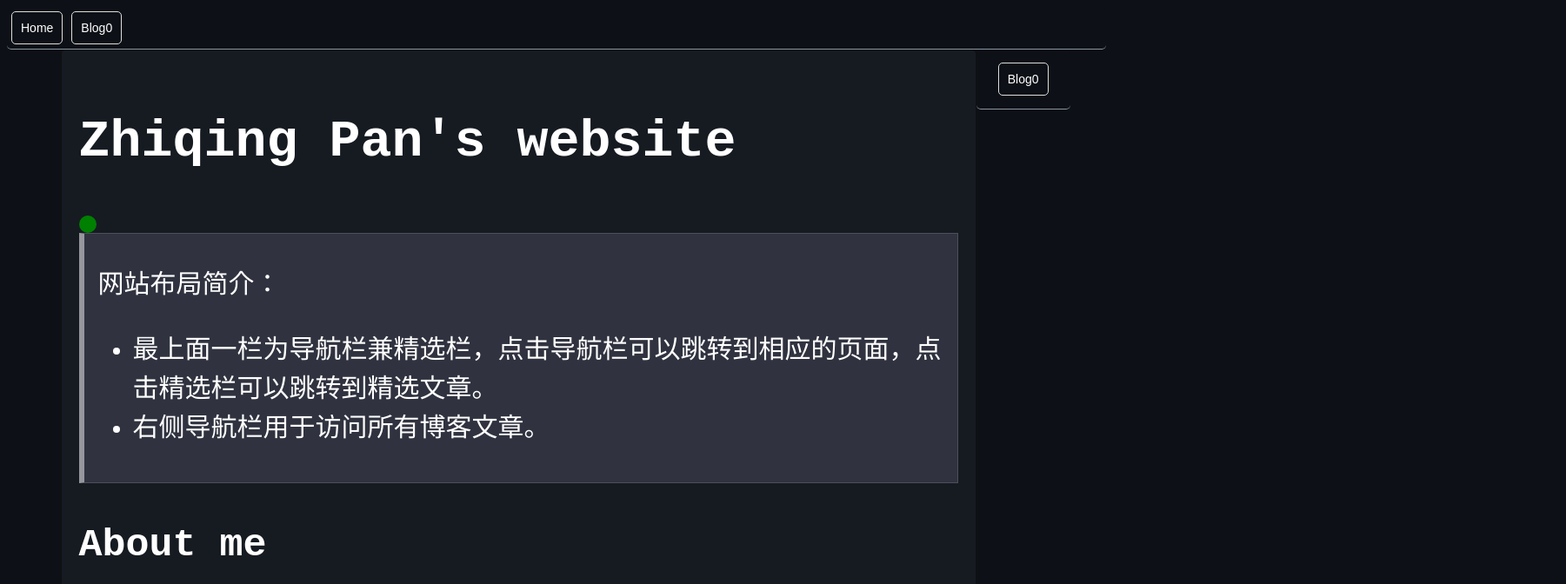
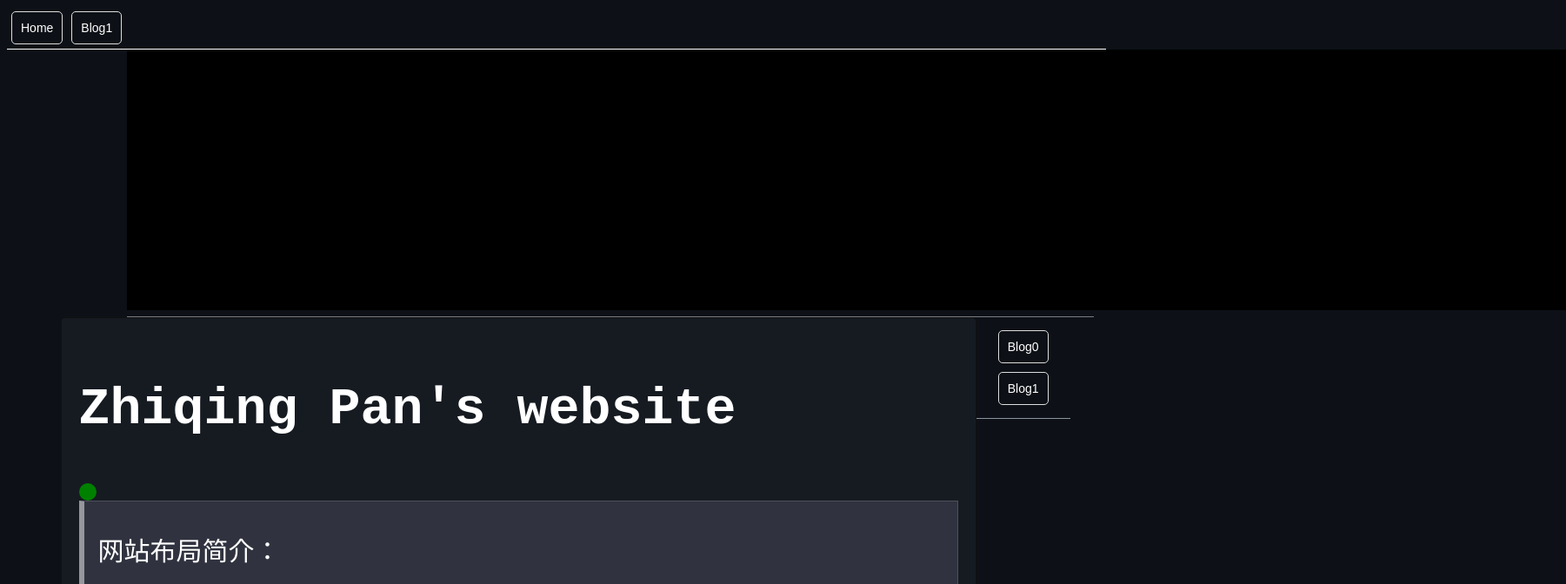
Before and after one commit to pzq123456/pzq123456.github.io, a plain HTML site: page index.html in a window 1280 px wide. Shown: the top 672 px of the page at 87% size, 1801 px wide, since content can reach past the window. Drawn offline with nearby package versions, Linux system fonts and the light colour scheme; a small style sheet from the web is missing.

Commit message:
doing: 持续开发命令行（canvas）

```diff
--- a/blogs/meta.js
+++ b/blogs/meta.js
@@ -4,6 +4,12 @@ export const metalist = [
         "path" : "blogs/Blog0.md",
         "date" : "2023-10-14",
         "tag" : "info"
+    },
+    {
+        "title" : "Blog1",
+        "path" : "blogs/Blog1.md",
+        "date" : "2023-10-15",
+        "tag" : "front-end"
     },
 ]
 
--- a/index.html
+++ b/index.html
@@ -6,6 +6,10 @@
 </head>
 <body>
     <div id="navBar"></div>
+
+    <div id="terminal">
+
+    </div>
 
     <div class="wrapper">
       <div id="content"></div>
--- a/main.js
+++ b/main.js
@@ -2,6 +2,7 @@ import { fileToHtml } from './helpers/markdown.js';
 import { fillNavBar } from './helpers/navBar.js';
 import {markedHighlight} from './helpers/highlight.js';
 import { metalist } from './blogs/meta.js'; // metalist is a list of blog metadata
+import { createCanvas } from './src/Terminal/view.js'
 // config code highlight into the marked.js
 marked = new marked.Marked(
     markedHighlight({
@@ -13,6 +14,10 @@ marked = new marked.Marked(
       }
     })
 );
+
+// Terminal
+createCanvas(document.getElementById('terminal'), 1655, 300);
+
 
 
 const mdStyle = {
@@ -38,9 +43,9 @@ fillNavBar(document.getElementById('navBar'),
             fileToHtml('/README.md',document.getElementById('content'), mdStyle);
         }
     },{
-        "text": "Blog0",
+        "text": "Blog1",
         "action": function(){
-            fileToHtml('/blogs/Blog0.md',document.getElementById('content'), mdStyle);
+            fileToHtml('/blogs/Blog1.md',document.getElementById('content'), mdStyle);
         }
 
     }
@@ -52,8 +57,7 @@ fillNavBar(document.getElementById('navBar'),
     'display': 'flex',
     'flex-direction': 'row',
     'align-items': 'center',
-    'border-radius': '5px',
-    'border-bottom':'1px solid #8b949e',
+    'border-bottom':'1px solid white',
 }
 );
 
@@ -74,7 +78,6 @@ fillNavBar(document.getElementById("blogsColumn"),
         'display': 'flex',
         'flex-direction': 'column',
         'align-items': 'center',
-        'border-radius': '5px',
         'border-bottom':'1px solid #8b949e',
         'padding': '10px',
     }
--- /dev/null
+++ b/src/Terminal/view.js
@@ -0,0 +1,65 @@
+/**
+ * 用于支持终端 Canvas 渲染的视图
+ */
+
+/**
+ * 创建 Canvas
+ * @param {HTMLElement} container - 容器
+ */
+export function createCanvas(
+    container,
+    width,
+    height
+){
+    // 根据容器创建 Canvas
+    const canvas = document.createElement('canvas');
+    canvas.width = width;
+    canvas.height = height;
+    // 聚焦 focus
+    canvas.tabIndex = 1;
+    canvas.setAttribute('tabindex', '0'); // needed to put focus on the canvas
+    canvas.addEventListener('focus', () => {
+        // 在canvas 左上角绘制长方形
+        const ctx = canvas.getContext('2d');
+        ctx.strokeStyle = 'white';
+        ctx.strokeRect(0, 0, canvas.width/100, canvas.height/10);
+        // fill
+        ctx.fillStyle = 'white';
+        ctx.fillRect(0, 0, canvas.width/100, canvas.height/10);
+        // 父节点高亮边框
+        container.style.borderBottom = '1px solid white';
+    });
+    // 当canvas 失去焦点时
+    canvas.addEventListener('blur', () => {
+        // 在canvas 左上角绘制长方形
+        const ctx = canvas.getContext('2d');
+        ctx.strokeStyle = 'gray';
+        ctx.strokeRect(0, 0, canvas.width/100, canvas.height/10);
+        // fill
+        ctx.fillStyle = 'gray';
+        ctx.fillRect(0, 0, canvas.width/100, canvas.height/10);
+        // 父节点取消高亮边框 只保留最下面的边框
+        container.style.borderBottom = '1px solid gray';
+    });
+
+    // canvas 监听键盘事件 ‘p’
+    canvas.addEventListener('keydown', (e) => {
+        if (e.key === 'p') {
+            console.log('p');
+        }
+    });
+
+    container.appendChild(canvas);
+
+    // 填充canvas 为白色
+    const ctx = canvas.getContext('2d');
+    ctx.fillStyle = 'black';
+    ctx.fillRect(0, 0, canvas.width, canvas.height);
+
+    return canvas;
+}
+
+
+export function HelloWorld(){
+
+}
--- a/style.css
+++ b/style.css
@@ -59,3 +59,11 @@ code{
     border: 1px solid #ffffff3a;
     background-color: #e6ffec70;
 }
+#terminal{
+    margin: 0 0 0 138px;
+    width: 88%;
+    border-bottom: 1px solid #ffffff73;
+}
+canvas:focus {
+    outline:none;
+}
```
Also changed, not shown: blogs/Blog0.md (+1 -0 lines), blogs/Blog1.md (added, +11 -0 lines), src/Terminal/index.js (added).
